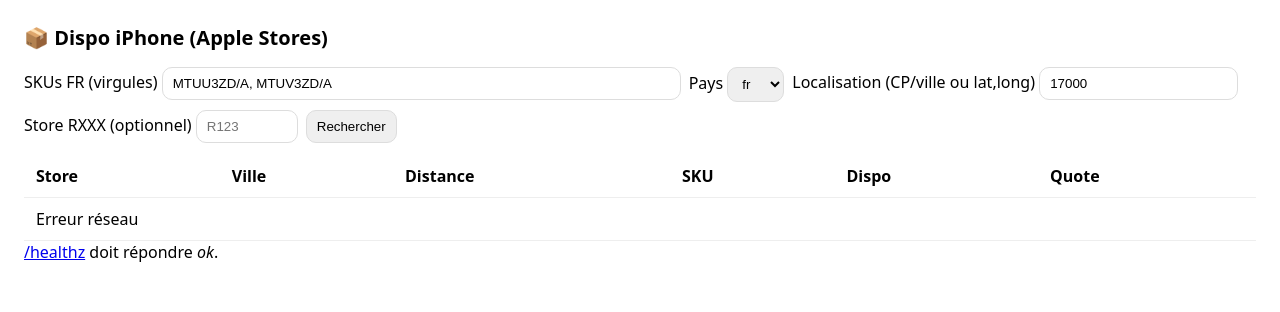
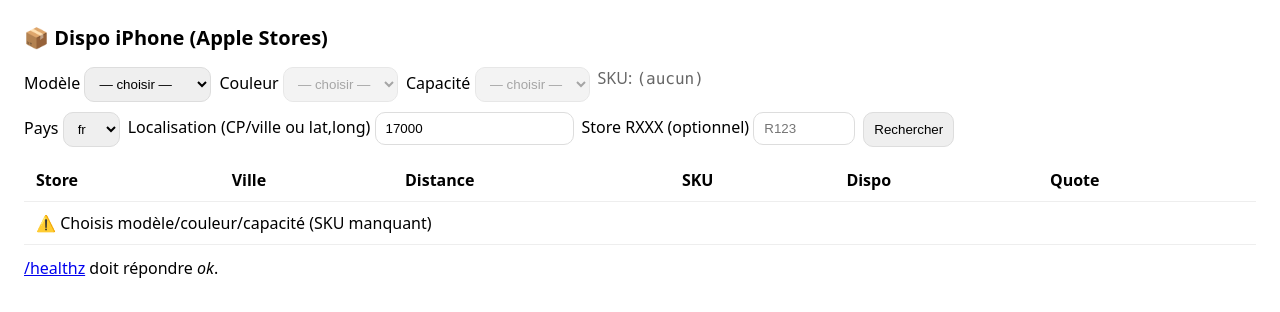
Before and after one commit to romainb-17/dispo-iphone-app, a website: page public/index.html in a window 1280 px wide. Both pictures are taken after a click on the button "Rechercher". Drawn offline with Linux system fonts and the light colour scheme; no server answers.

Commit message:
feat(ui): dropdowns + skus-fr.json + availability API + render config

```diff
--- a/public/app.js
+++ b/public/app.js
@@ -1,20 +1,17 @@
-(function(){
+async function main(){
   const $ = (s)=>document.querySelector(s);
-  const modelSel = $('#model');
-  const colorSel = $('#color');
-  const capSel   = $('#capacity');
-  const skuOut   = $('#sku');
-  const tb       = $('#tbody');
+  const modelSel = $('#model'), colorSel = $('#color'), capSel = $('#capacity');
+  const skuOut = $('#sku'), tb = $('#tbody');
 
   let MAP = {};
-  fetch('/skus-fr.json', {cache:'no-store'})
-    .then(r=>r.ok?r.json():{})
-    .then(json=>{ MAP=json||{}; initMenus(); })
-    .catch(()=>{ MAP={}; initMenus(); });
+  try { const r = await fetch('/skus-fr.json'); MAP = await r.json(); } catch(e){ MAP = {}; }
 
-  function setOpts(sel, arr=[]){
-    sel.innerHTML = '<option value="">— choisir —</option>' + arr.map(v=>`<option>${v}</option>`).join('');
-  }
+  const setOpts = (sel, arr)=>{
+    sel.innerHTML=''; const ph=document.createElement('option'); ph.value=''; ph.textContent='— choisir —'; sel.appendChild(ph);
+    for(const v of arr){ const o=document.createElement('option'); o.value=v; o.textContent=v; sel.appendChild(o); }
+  };
+  const capLabel = (k)=> (k==='1024'||k==='1TB') ? '1 To' : `${k} Go`;
+
   function refreshSku(){
     const m=modelSel.value, c=colorSel.value, k=capSel.value;
     const sku = MAP?.[m]?.[c]?.[k] || null;
@@ -23,35 +20,38 @@
   }
   function onModel(){
     const m=modelSel.value;
-    if(!m || !MAP[m]){ setOpts(colorSel,[]); colorSel.disabled=true; setOpts(capSel,[]); capSel.disabled=true; refreshSku(); return; }
+    if(!m||!MAP[m]){ setOpts(colorSel, []); colorSel.disabled=true; setOpts(capSel, []); capSel.disabled=true; refreshSku(); return; }
     setOpts(colorSel, Object.keys(MAP[m])); colorSel.disabled=false;
-    setOpts(capSel,[]); capSel.disabled=true; refreshSku();
+    setOpts(capSel, []); capSel.disabled=true; refreshSku();
   }
   function onColor(){
     const m=modelSel.value, c=colorSel.value;
-    if(!m||!c||!MAP[m]?.[c]){ setOpts(capSel,[]); capSel.disabled=true; refreshSku(); return; }
-    setOpts(capSel, Object.keys(MAP[m][c])); capSel.disabled=false; refreshSku();
+    if(!m||!c||!MAP[m]?.[c]){ setOpts(capSel, []); capSel.disabled=true; refreshSku(); return; }
+    const caps = Object.keys(MAP[m][c]);
+    setOpts(capSel, caps);
+    [...capSel.options].forEach((o,i)=>{ if(i===0) return; o.textContent = capLabel(o.value); });
+    capSel.disabled=false; refreshSku();
   }
   function onCapacity(){ refreshSku(); }
 
   async function search(){
     tb.innerHTML = '<tr><td colspan="6">Recherche…</td></tr>';
-    const country  = $('#country').value || 'fr';
-    const location = $('#location').value.trim();
-    const store    = $('#store').value.trim();
-    const sku      = refreshSku();
-    if(!sku){ tb.innerHTML='<tr><td colspan="6">⚠️ Choisis modèle/couleur/capacité (SKU manquant)</td></tr>'; return; }
-    if(!location && !store){ tb.innerHTML='<tr><td colspan="6">⚠️ Renseigne location (CP/ville) ou store=RXXX</td></tr>'; return; }
+    const country = document.getElementById('country').value || 'fr';
+    const location = document.getElementById('location').value.trim();
+    const store = document.getElementById('store').value.trim();
+    const sku = refreshSku();
+    if(!sku){ tb.innerHTML = '<tr><td colspan="6">⚠️ Choisis modèle/couleur/capacité (SKU manquant)</td></tr>'; return; }
+    if(!location && !store){ tb.innerHTML = '<tr><td colspan="6">⚠️ Renseigne location (CP/ville) ou store RXXX</td></tr>'; return; }
 
     const qs = new URLSearchParams({ country, skus: sku });
     if(location) qs.set('location', location);
-    if(store)    qs.set('store', store);
+    if(store) qs.set('store', store);
 
     try{
       const r = await fetch(`/api/availability?${qs.toString()}`);
       const json = await r.json();
       if(!json.ok){ tb.innerHTML = `<tr><td colspan="6">Erreur: ${json.error||r.status}</td></tr>`; return; }
-      if(!json.results?.length){ tb.innerHTML = '<tr><td colspan="6">Aucun magasin pour cette zone.</td></tr>'; return; }
+      if(!json.results?.length){ tb.innerHTML = '<tr><td colspan="6">Aucun magasin retourné pour cette zone.</td></tr>'; return; }
       tb.innerHTML = json.results.map(x=>{
         const rows = x.availability?.length ? x.availability : [{sku:'(n/a)', pickupDisplay:'unknown', storePickupQuote:''}];
         return rows.map(p=>`
@@ -64,16 +64,13 @@
             <td>${p.storePickupQuote||''}</td>
           </tr>`).join('');
       }).join('');
-    }catch(e){
-      tb.innerHTML='<tr><td colspan="6">Erreur réseau</td></tr>';
-    }
+    }catch(e){ tb.innerHTML = '<tr><td colspan="6">Erreur réseau</td></tr>'; }
   }
 
-  function initMenus(){
-    setOpts(modelSel, Object.keys(MAP));
-    modelSel.addEventListener('change', onModel);
-    colorSel.addEventListener('change', onColor);
-    capSel.addEventListener('change', onCapacity);
-    $('#go').addEventListener('click', search);
-  }
-})();
+  setOpts(modelSel, Object.keys(MAP));
+  modelSel.addEventListener('change', onModel);
+  colorSel.addEventListener('change', onColor);
+  capSel.addEventListener('change', onCapacity);
+  document.getElementById('go').addEventListener('click', search);
+}
+main();
--- a/public/index.html
+++ b/public/index.html
@@ -8,24 +8,35 @@
     body{font-family:system-ui,-apple-system,Segoe UI,Roboto,Arial,sans-serif;margin:24px}
     header{display:flex;gap:12px;flex-wrap:wrap;align-items:center;margin-bottom:16px}
     h1{font-size:20px;margin:0}
-    .row{display:flex;gap:8px;flex-wrap:wrap}
-    input,button,select{padding:8px 10px;border:1px solid #ddd;border-radius:10px}
+    .row{display:flex;gap:8px;flex-wrap:wrap;margin-bottom:10px}
+    select,input,button{padding:8px 10px;border:1px solid #ddd;border-radius:10px}
+    button{cursor:pointer}
     table{width:100%;border-collapse:separate;border-spacing:0;margin-top:12px}
     th,td{padding:10px 12px;border-bottom:1px solid #eee;text-align:left}
     tr:hover{background:#fafafa}
     .ok{color:#0a7d00;font-weight:600}
     .ko{color:#b00020;font-weight:600}
+    .muted{color:#666}
     .sku{font-family: ui-monospace, SFMono-Regular, Menlo, Consolas, monospace}
   </style>
 </head>
 <body>
-  <header>
-    <h1>📦 Dispo iPhone (Apple Stores)</h1>
-  </header>
+  <header><h1>📦 Dispo iPhone (Apple Stores)</h1></header>
+
   <div class="row">
-    <label>SKUs FR (virgules)
-      <input id="skus" size="60" placeholder="ex: MTUU3ZD/A, MTUV3ZD/A" value="MTUU3ZD/A, MTUV3ZD/A">
+    <label>Modèle
+      <select id="model"><option value="">— choisir —</option></select>
     </label>
+    <label>Couleur
+      <select id="color" disabled><option value="">— choisir —</option></select>
+    </label>
+    <label>Capacité
+      <select id="capacity" disabled><option value="">— choisir —</option></select>
+    </label>
+    <span class="muted">SKU: <span id="sku" class="sku">(aucun)</span></span>
+  </div>
+
+  <div class="row">
     <label>Pays
       <select id="country"><option>fr</option><option>be</option><option>ch</option><option>es</option><option>de</option><option>uk</option><option>us</option></select>
     </label>
@@ -43,7 +54,7 @@
     <tbody id="tbody"></tbody>
   </table>
 
-  <footer><a href="/healthz" target="_blank">/healthz</a> doit répondre <em>ok</em>.</footer>
-  <script src="./real.js"></script>
+  <footer style="margin-top:12px"><a href="/healthz" target="_blank">/healthz</a> doit répondre <em>ok</em>.</footer>
+  <script src="./app.js" type="module"></script>
 </body>
 </html>
```
